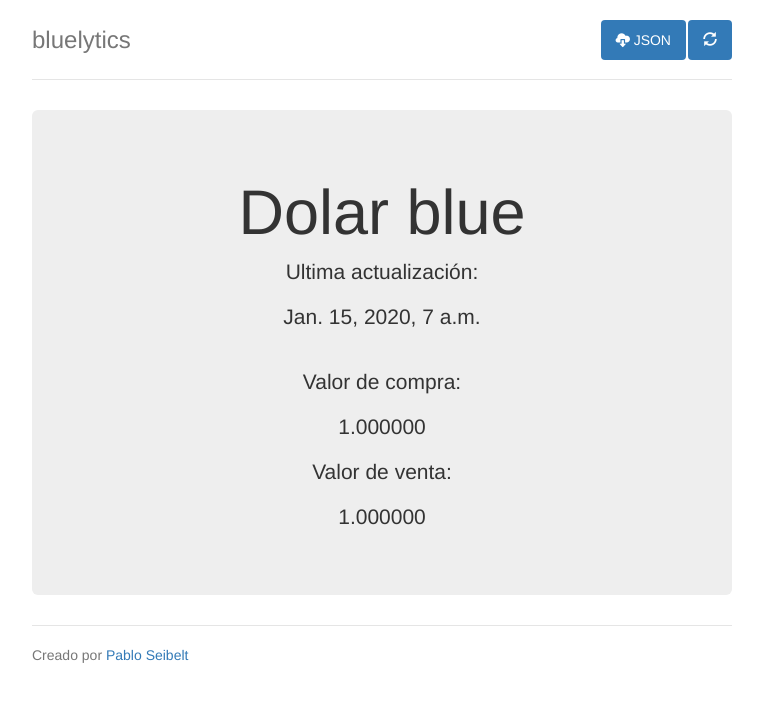
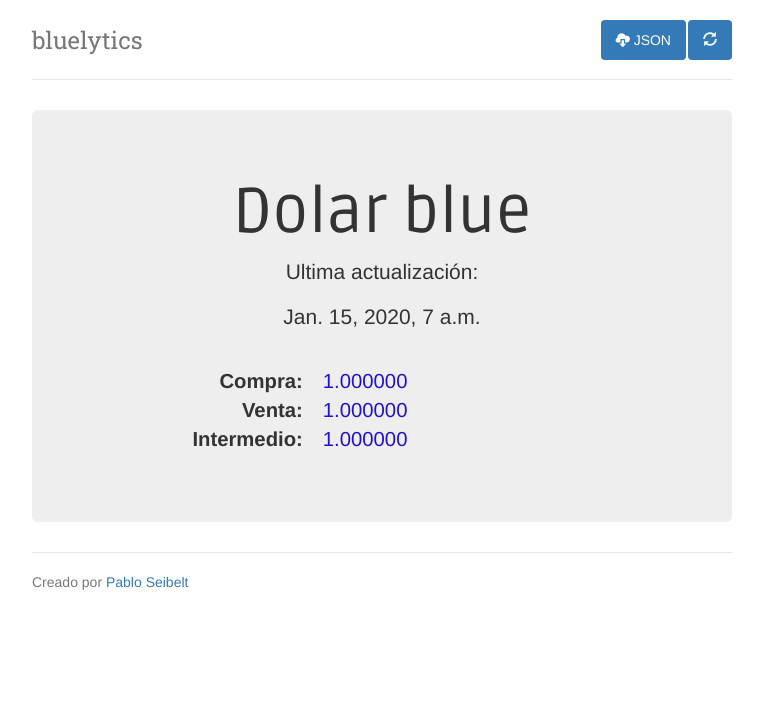
Before and after one commit to Bluelytics/bluelytics, a Django app: page / in a window 1280 px wide. Shown: the top 702 px of the page, without its empty margins (258-1021 px from the left). Run offline with Django 3.2, Linux system fonts and the light colour scheme; tables that the repository leaves empty hold one stand-in row (values such as "Sample post"); some libraries are stand-ins or nearby versions.

Commit message:
Fixed layout

```diff
--- a/bluelytics/dolar_blue/models.py
+++ b/bluelytics/dolar_blue/models.py
@@ -12,11 +12,18 @@ class DolarBlue(models.Model):
     value_sell = models.DecimalField(decimal_places=6, max_digits=10)
     date = models.DateTimeField('fecha')
 
+    def _get_value_avg(self):
+       "Returns the average price"
+       return (self.value_buy + self.value_sell) / 2
+    value_avg = property(_get_value_avg)
+
+
     def json(self):
       arg = pytz.timezone("America/Argentina/Buenos_Aires")
       json.dumps({'x': decimal.Decimal('5.5')}, cls=DecimalEncoder)
       return json.dumps({
         'date': self.date.astimezone(arg).strftime("%d/%m/%Y %H:%M:%S"),
         'value_buy': self.value_buy,
-        'value_sell': self.value_sell}
+        'value_sell': self.value_sell,
+        'value_avg': self.value_avg}
         ,cls=DecimalEncoder)
--- /dev/null
+++ b/bluelytics/dolar_blue/static/css/base.css
@@ -0,0 +1,18 @@
+
+dl#last_prices{
+  font-size:1.45em;
+}
+
+dl#last_prices dd{
+  text-align: left;
+  color:#2211cc;
+}
+
+
+h1 {
+  font-family: 'Ruda', sans-serif;
+}
+
+h3 {
+  font-family: 'Roboto Slab', serif;
+}
--- a/bluelytics/dolar_blue/templates/base.html
+++ b/bluelytics/dolar_blue/templates/base.html
@@ -18,7 +18,9 @@
 
 
     <link href="{% static "css/jumbotron_narrow.css" %}" rel="stylesheet">
-
+    <link href="{% static "css/base.css" %}" rel="stylesheet">
+    <link href='http://fonts.googleapis.com/css?family=Ruda&subset=latin-ext' rel='stylesheet' type='text/css'>
+    <link href='http://fonts.googleapis.com/css?family=Roboto+Slab&subset=latin-ext' rel='stylesheet' type='text/css'>
 
     <!-- HTML5 shim and Respond.js IE8 support of HTML5 elements and media queries -->
     <!--[if lt IE 9]>
--- a/bluelytics/dolar_blue/templates/index.html
+++ b/bluelytics/dolar_blue/templates/index.html
@@ -6,8 +6,17 @@
 <p class="lead">Ultima actualización:</p>
 <p class="date">{% localtime on %}{{ last_price.date }}{% endlocaltime %}</p>
 <br>
-<p class="value_prefix">Valor de compra: </p>
-<p class="buy value">{{ last_price.value_buy }}</p>
-<p class="value_prefix">Valor de venta: </p>
-<p class="sell value">{{ last_price.value_sell }}</p>
+<div class="row">
+    <div class="col-md-8 col-md-offset-1">
+      <dl id="last_prices" class="dl-horizontal">
+      <dt>Compra: </dt>
+      <dd>{{ last_price.value_buy }}</dd>
+      <dt>Venta: </dt>
+      <dd>{{ last_price.value_sell }}</dd>
+      <dt>Intermedio: </dt>
+      <dd>{{ last_price.value_avg }}</dd>
+    </dl>
+    </div>
+</div>
+
 {% endblock %}
```
